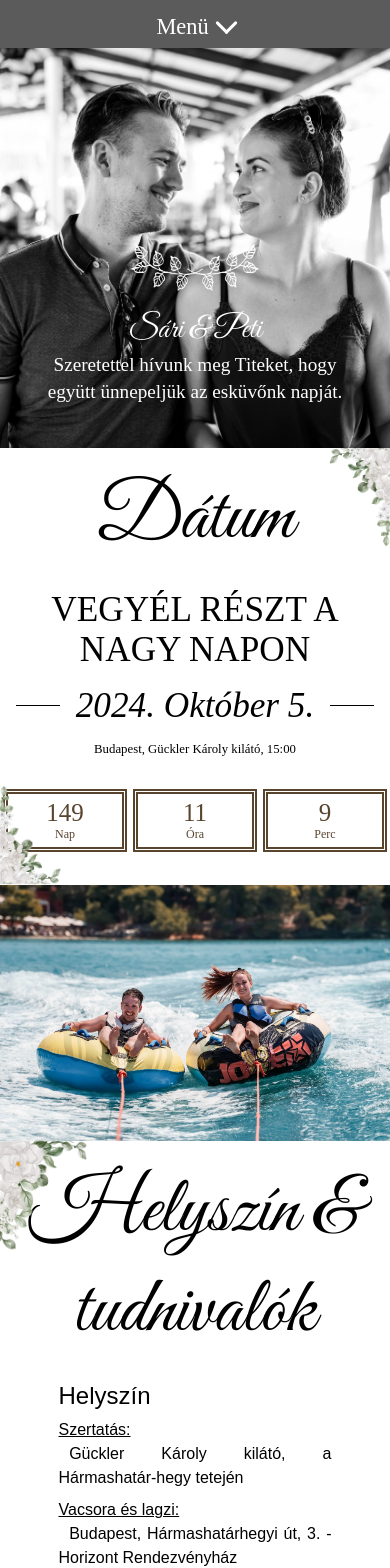
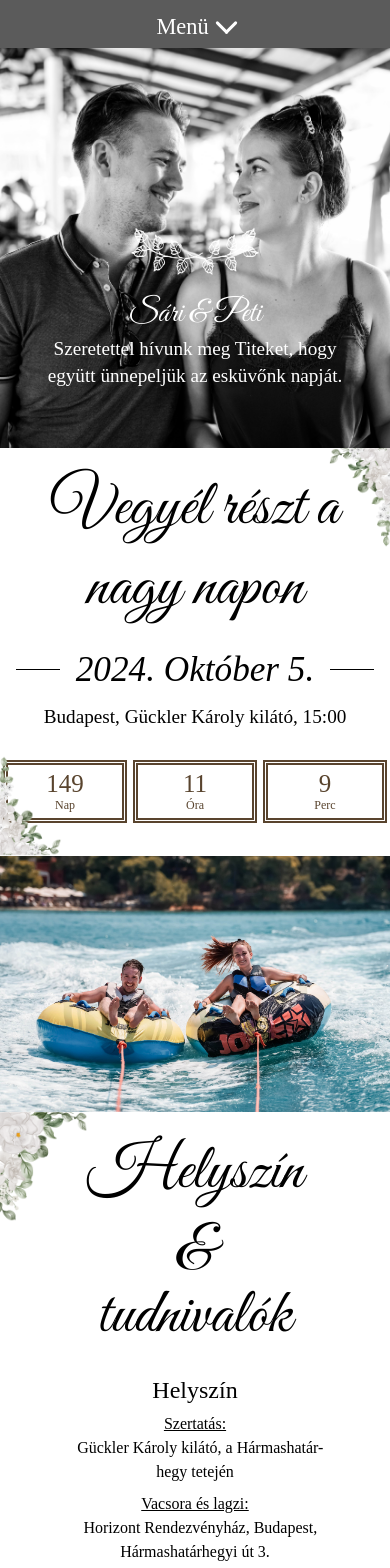
Before and after one commit to MartonCsizmazia/sari_eskuvo, a React (Create React App) app: page / in a window 390 px wide. Shown: the top 1568 px of the page. Built offline with nearby package versions, Linux system fonts and the light colour scheme.

Commit message:
Feedback changes implemented.

```diff
--- a/src/App.css
+++ b/src/App.css
@@ -89,8 +89,8 @@
 
 
 .segment-title{
-  padding: 1.3rem 0;
-  font-size: 5rem !important;
+  padding: 1.3rem;
+  font-size: 4rem !important;
   text-align: center;
 }
 
@@ -145,7 +145,7 @@
 
 .date-generic2{
   margin-top: 1rem;
-  font-size: 0.8rem;
+  font-size: 1.2rem;
 }
 
 .datum-utani-kep{
@@ -159,6 +159,10 @@
 #helyszin{
   position: relative;
   bottom: 3rem;
+}
+
+.andsign{
+  margin-bottom: -1rem;
 }
 
 .helyszin-es-tudnivalok{
@@ -185,16 +189,17 @@
 }
 
 .helyszin-title {
-  font-family: "Cormorant Garamond", sans-serif;
+  font-family: "Cormorant Garamond", serif;
   font-size: 1.5rem; /* Increased font size for title */
   margin-bottom: 0.5rem; /* Added margin bottom for spacing between title and text */
+  text-align: center;
 }
 
 .helyszin-text {
-  font-family: Arial, sans-serif; /* Changed font family for text */
-  font-size: 1rem; /* Adjusted font size for text */
+  font-family: "Cormorant Garamond", serif; /* Changed font family for text */
+  font-size: 1.5rem; /* Adjusted font size for text */
   line-height: 1.5; /* Increased line height for better readability */
-  text-align: justify;
+  text-align: center;
 }
 
 .sub-title{
@@ -267,7 +272,7 @@
   }
 
   #kezdolap-content-text{
-    top: 12rem;
+    top: 11rem;
     font-size: 1.5rem;
     padding: 0 2rem;
   }
@@ -291,4 +296,8 @@
   .datum-utani-kep{
     height: 16rem;
   }
+
+  .helyszin-text {
+    font-size: 1rem; /* Adjusted font size for text */
+  }
 }
--- a/src/App.js
+++ b/src/App.js
@@ -36,13 +36,13 @@ const App = () => {
             <img className="decor decor3" src={decorImage3} alt="Decor Image 3"/>
             <div id="datum-outer">
                 <div className="segment-title handwriting" style={{color: "black"}}>
-                    Dátum
+                    Vegyél részt a nagy napon
                 </div>
                 {/*<div id="datum-wrapper" style={{backgroundImage: `url(${backgroundImage2})`}}>*/}
                 <div id="datum-wrapper">
                     <div className="datum-content">
                         <div className="date-text">
-                            <div className="date-generic">VEGYÉL RÉSZT A NAGY NAPON</div>
+                            {/*<div className="date-generic">VEGYÉL RÉSZT A NAGY NAPON</div>*/}
                             <div className="line-container">
                                 <div className="horizontal-line"></div>
                                 <div className="actual-date"> 2024. Október 5.</div>
@@ -62,7 +62,7 @@ const App = () => {
             <div id="helyszin"></div>
             <img className="decor decor5" src={decorImage4} alt="Decor Image 5"/>
             <div id="helyszin-outer">
-                <div className="segment-title handwriting">Helyszín & tudnivalók</div>
+                <div className="segment-title handwriting">Helyszín <div className="andsign">&</div> tudnivalók</div>
                 <div className="helyszin-es-tudnivalok">
                     <div className="helyszin-container">
                         <div className="helyszin-title">
@@ -72,7 +72,7 @@ const App = () => {
                             <div className="sub-title">Szertatás:</div>
                             <div className="sub-text">&#8287;&#8287;&#8287;Gückler Károly kilátó, a Hármashatár-hegy tetején</div>
                             <div className="sub-title">Vacsora és lagzi:</div>
-                            <div className="sub-text">&#8287;&#8287;&#8287;Budapest, Hármashatárhegyi út, 3. -Horizont Rendezvényház</div>
+                            <div className="sub-text">&#8287;&#8287;&#8287;Horizont Rendezvényház, Budapest, Hármashatárhegyi út 3.</div>
                         </div>
                     </div>
                     <div className="helyszin-container">
@@ -84,8 +84,8 @@ const App = () => {
                             <div className="sub-text">&#8287;&#8287;&#8287;15:00
                             </div>
                             <div className="sub-title">Szállás:</div>
-                            <div className="sub-text">&#8287;&#8287;&#8287;Korlátozott mértékben, így előre kell egyeztetnünk. Kérlek hívd a vőlegényt
-                                (+36703486197) vagy a menyasszonyt (+36301952985), ha szükséged lesz a helyszínen szállásra
+                            <div className="sub-text">&#8287;&#8287;&#8287;Korlátozott mértékben elérhető, így előre egyeztetés szükséges. Kérlek hívd a vőlegényt
+                                (+36 70 348 6197) vagy a menyasszonyt (+36 30 195 2985), ha igényt tartanál a helyszínen szállásra.
                             </div>
                         </div>
                     </div>
--- a/src/menuBar.css
+++ b/src/menuBar.css
@@ -2,7 +2,6 @@
 .menu {
   position: fixed;
   width: 100%;
-  max-width: 105rem;
   background-color: #333c;
   height: 3rem;
   display: flex;
@@ -95,7 +94,7 @@
 
   .dropdown-content.open {
     display: block;
-    height: 157px;
+    height: 148px;
     width: 170px;
     opacity: 1;
     transform: translateY(0); }
--- a/src/menuBar.scss
+++ b/src/menuBar.scss
@@ -197,7 +197,7 @@ $mn-height: $height/7;
 
     .dropdown-content.open {
         display: block;
-        height: 157px;
+        height: 148px;
         width: 170px;
         opacity: 1;
         transform: translateY(0);
```
Also changed, not shown: 1 other file (tests, documents, lock files or other folders).
